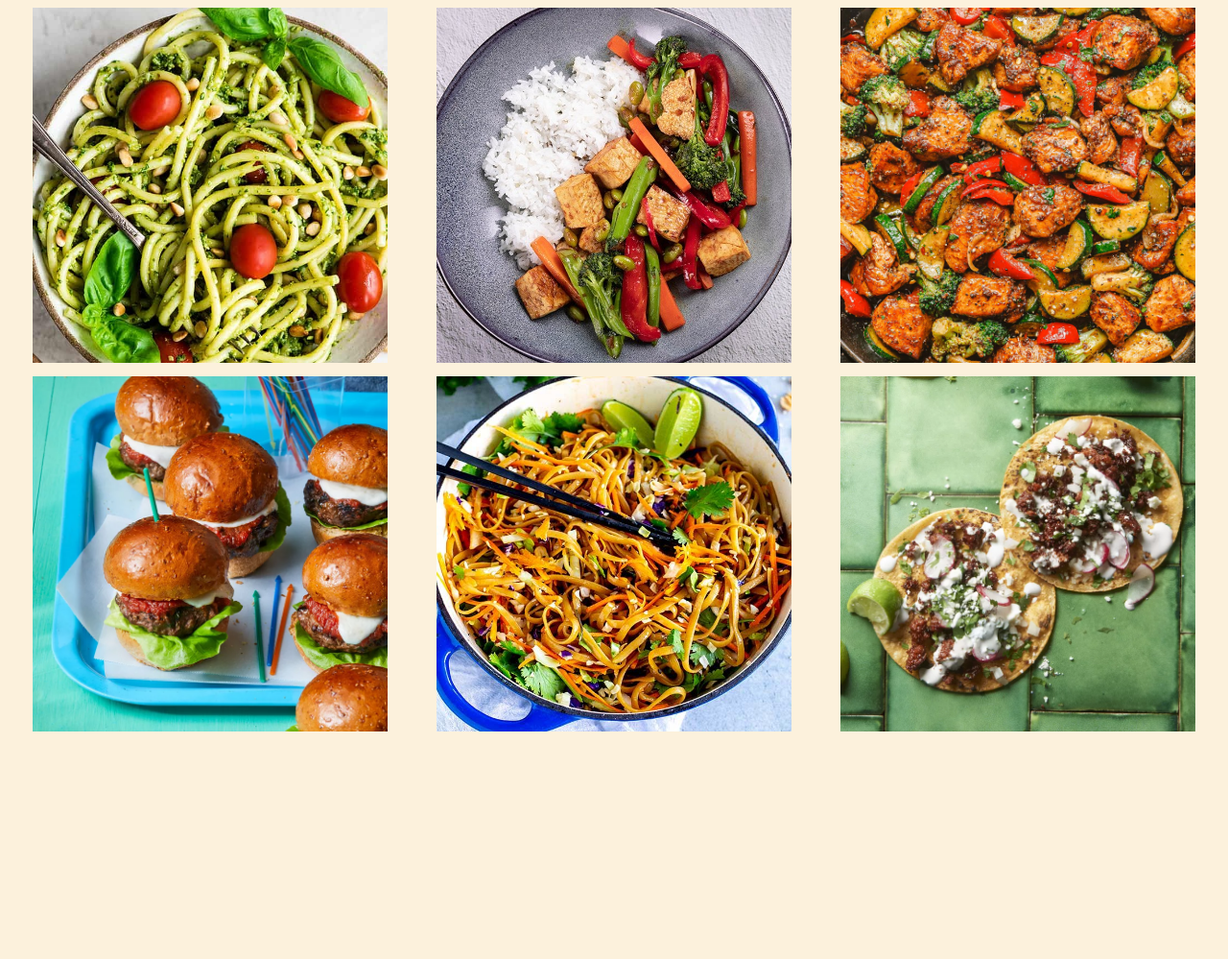
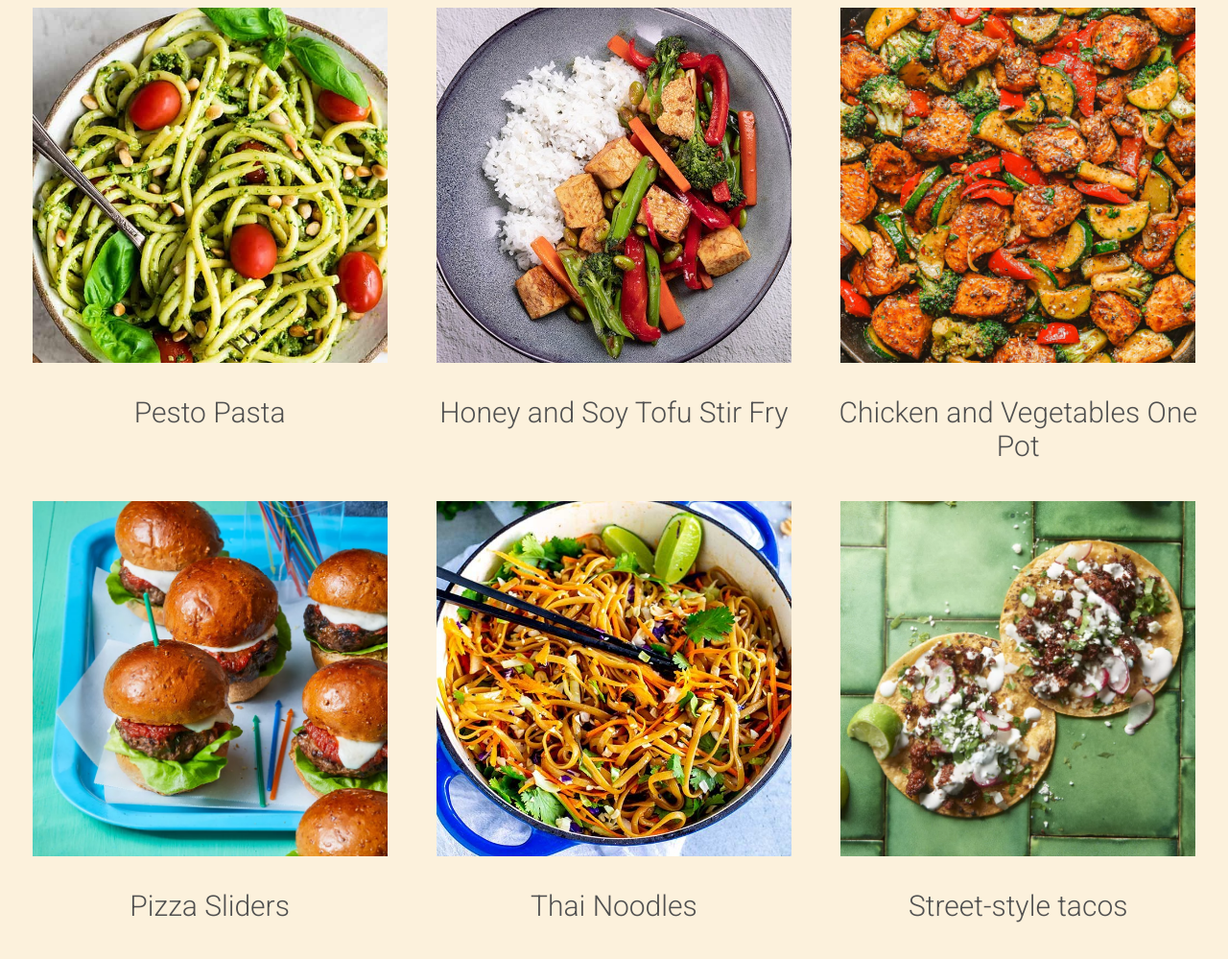
Before and after one commit to RyleeDiaz/T1website, a plain HTML site: page familyrecipes.html in a window 1280 px wide. Shown: the part 277-1276 px from the top of the page at 96% size. Before the commit the page ends 1056 px from the top, so only its background shows below. Drawn offline with Linux system fonts and the light colour scheme; a web font is replaced by a local one.

Commit message:
recipenames

```diff
--- a/familyrecipes.html
+++ b/familyrecipes.html
@@ -23,6 +23,27 @@
       text-align: center;
       font-size: 50px;
     }
+
+    p{
+      color: #505050;
+      font-size: 30px;
+}
+
+a:link {
+  text-decoration: none;
+}
+
+a:visited {
+  text-decoration: none;
+}
+
+a:hover {
+  text-decoration: none;
+}
+
+a:active {
+  text-decoration: none;
+}
 
     li {
   float: right;
@@ -85,24 +106,42 @@ li a {
     <div class="row">
       <div class="column">
         <a href="pestopasta.html"><img src="pestopasta.jpg" alt="PestoPasta" style="width:90%">
+          <p>
+            Pesto Pasta
+          </p>
       </div>
       <div class="column">
         <a href="honeysoytofu.html"><img src="honeysoytofu.jpg" alt="HoneySoyTofuStirFry" style="width:90%">
+          <p>
+            Honey and Soy Tofu Stir Fry
+          </p>
       </div>
       <div class="column">
         <a href="onepot.html"><img src="onepot.jpg" alt="ChickenVegetablesOnePot" style="width:90%">
+          <p>
+            Chicken and Vegetables One Pot
+          </p>
       </div>
 
         <br> <br> <br> <br>
 
         <div class="column">
         <a href="pizzasliders.html"><img src="pizzasliders.webp" alt="PizzaSliders" style="width:90%">
+          <p>
+            Pizza Sliders
+          </p>
       </div>
           <div class="column">
         <a href="thainoodles.html"><img src="thainoodles.jpg" alt="ThaiNoodles" style="width:90%">
+          <p>
+            Thai Noodles
+          </p>
       </div>
             <div class="column">
         <a href="tacos.html"><img src="tacos.webp" alt="LunchTacos" style="width:90%">
+          <p>
+            Street-style tacos
+          </p>
       </div>
     </div>
 </body>
```
